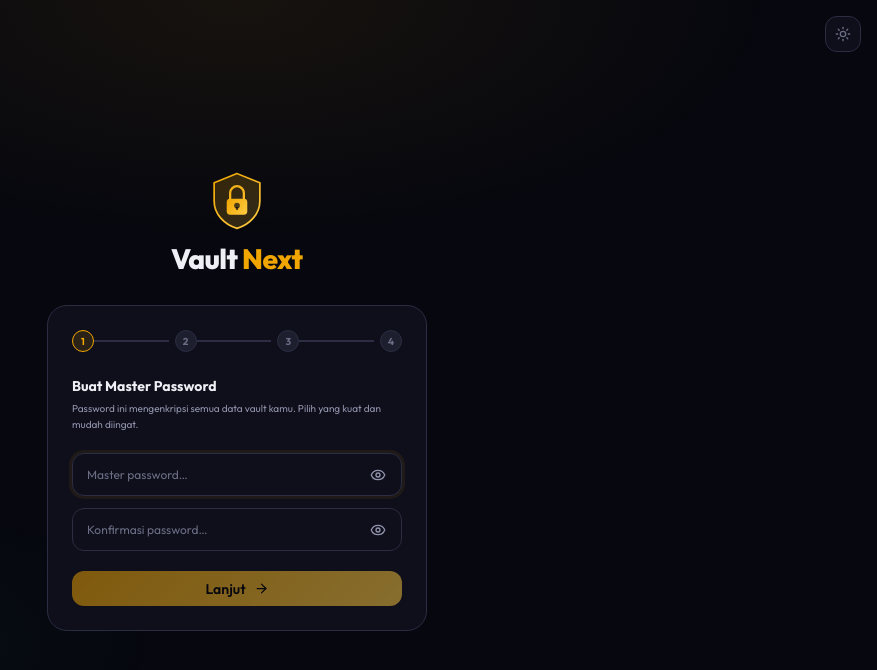
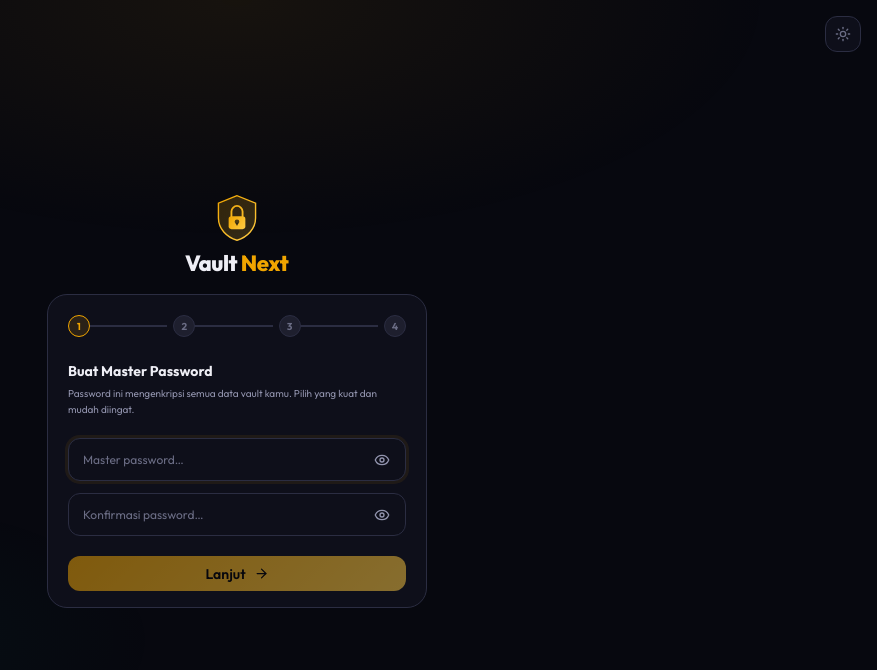
Before and after one commit to 13angganh/vault-next, a Next.js app: page / in a window 1280 px wide. Shown: the top 670 px of the page, without its empty margins (403-1280 px from the left). Built offline with nearby package versions, Linux system fonts and the light colour scheme.

Commit message:
aaaaaaaaaaaaaaaaaaaaaaaaaaaaaaaaaaaaaaaaaaaaaaaaaaaaaaaaaaaaaaaaaaaaaaaaaaaaaaaaaaaaaaaaaaaaaaaaaaaaaaaaaaaaaaaaaaaaaaaaaaaaaaaa

```diff
--- a/components/lock/BiometricHintModal.tsx
+++ b/components/lock/BiometricHintModal.tsx
@@ -57,7 +57,7 @@ export function BiometricHintModal({
   masterPw,
   onSuccess,
 }: BiometricHintModalProps) {
-  const [step,    setStep]    = useState<'idle' | 'loading' | 'success' | 'error'>('idle');
+  const [step,    setStep]    = useState<'idle' | 'loading' | 'success' | 'error' | 'session_expired'>('idle');
   const [errMsg,  setErrMsg]  = useState('');
   const supported = isWebAuthnSupported();
 
@@ -139,7 +139,11 @@ export function BiometricHintModal({
 
       /* Ambil master password dari sessionStorage */
       const pw = sessionStorage.getItem(SS_KEY);
-      if (!pw) throw new Error('Sesi berakhir. Masuk dengan PIN atau master password sekali lagi untuk mengaktifkan biometrik.');
+      if (!pw) {
+        // Session habis — credential ada tapi master pw belum di-cache
+        // Ini normal terjadi saat browser/tab baru dibuka
+        throw new Error('session_expired');
+      }
 
       setStep('success');
       setTimeout(() => {
@@ -150,6 +154,10 @@ export function BiometricHintModal({
       const e = err as Error;
       if (e.name === 'NotAllowedError') {
         setErrMsg('Verifikasi biometrik ditolak atau dibatalkan.');
+      } else if (e.message === 'session_expired') {
+        setErrMsg('Sesi biometrik belum aktif. Masuk sekali dengan PIN atau master password terlebih dahulu — sidik jari akan aktif kembali setelahnya.');
+        setStep('session_expired');
+        return;
       } else {
         setErrMsg(e.message || 'Verifikasi gagal.');
       }
@@ -312,6 +320,28 @@ export function BiometricHintModal({
           </div>
         )}
 
+
+        {/* Session expired — informatif, arahkan ke master pw */}
+        {step === 'session_expired' && (
+          <div style={{ display: 'flex', flexDirection: 'column', gap: 'var(--space-4)' }}>
+            <div style={{
+              display: 'flex', alignItems: 'flex-start', gap: 8,
+              padding: '12px 14px',
+              background: 'rgba(245,158,11,0.07)',
+              border: '1px solid rgba(245,158,11,0.25)',
+              borderRadius: 'var(--radius-md)',
+            }}>
+              <Fingerprint size={16} style={{ color: 'var(--gold)', flexShrink: 0, marginTop: 2 }} />
+              <span style={{ fontSize: 'var(--text-xs)', color: 'var(--muted2)', lineHeight: 1.7 }}>
+                {errMsg}
+              </span>
+            </div>
+            <button className="btn btn-gold" style={{ width: '100%' }} onClick={onClose}>
+              Masuk dengan PIN / Password
+            </button>
+          </div>
+        )}
+
         {/* Error */}
         {step === 'error' && (
           <div style={{ display: 'flex', flexDirection: 'column', gap: 'var(--space-4)' }}>
--- a/components/lock/LockScreen.tsx
+++ b/components/lock/LockScreen.tsx
@@ -31,12 +31,16 @@ import {
   getVaultHint,
 } from '@/lib/vaultService';
 import type { UnlockPayload } from '@/lib/vaultService';
-/* Helper: cek apakah biometrik sudah pernah didaftarkan */
-function hasBiometricRegistered(): boolean {
+/* Helper: cek apakah biometrik credential sudah terdaftar di perangkat */
+function hasBiometricCredential(): boolean {
   if (typeof window === 'undefined') return false;
-  return !!localStorage.getItem('vault_bio_cred') &&
-    !!sessionStorage.getItem('vault_ss_mpw') &&
-    !!window.PublicKeyCredential;
+  return !!localStorage.getItem('vault_bio_cred') && !!window.PublicKeyCredential;
+}
+
+/* Helper: apakah session aktif (master pw tersimpan sementara) */
+function hasBiometricSession(): boolean {
+  if (typeof window === 'undefined') return false;
+  return !!sessionStorage.getItem('vault_ss_mpw');
 }
 
 type Panel = 'pin' | 'master' | 'seed' | 'recovery' | 'setup';
@@ -202,7 +206,7 @@ export function LockScreen({ onUnlocked }: LockScreenProps) {
 
         {/* Logo */}
         <div className="lock-logo-wrap">
-          <VaultIcon size={64} />
+          <VaultIcon size={52} />
           <h1 className="lock-title">
             Vault <span className="lock-title__accent">Next</span>
           </h1>
@@ -241,12 +245,13 @@ export function LockScreen({ onUnlocked }: LockScreenProps) {
                 error={error}
               />
 
-              <div className="lock-panel__links">
+              <div className="lock-panel__links lock-panel__links--row">
                 <button className="lock-link" onClick={() => goPanel('master')}>
-                  <KeyRound size={13} /> Gunakan Master Password
+                  Master Password
                 </button>
+                <span className="lock-link-dot">·</span>
                 <button className="lock-link" onClick={() => goPanel('seed')}>
-                  <KeyRound size={13} /> Masuk via Seed Phrase
+                  Seed Phrase
                 </button>
               </div>
             </div>
@@ -385,7 +390,7 @@ export function LockScreen({ onUnlocked }: LockScreenProps) {
               <button className="lock-link lock-link--muted" onClick={() => goPanel('setup')}>
                 <Plus size={13} /> Setup Vault Baru
               </button>
-              {hasBiometricRegistered() && (
+              {hasBiometricCredential() && (
                 <button
                   className="lock-bio-btn"
                   onClick={() => setShowBiometric(true)}
@@ -395,7 +400,7 @@ export function LockScreen({ onUnlocked }: LockScreenProps) {
                   <span>Sidik Jari</span>
                 </button>
               )}
-              {!hasBiometricRegistered() && (
+              {!hasBiometricCredential() && (
                 <button className="lock-link lock-link--muted"
                   onClick={() => setShowBiometric(true)} aria-label="Info biometrik">
                   <Fingerprint size={13} /> Biometrik
--- a/styles/globals.css
+++ b/styles/globals.css
@@ -3371,16 +3371,19 @@ button:active:not(:disabled),
    ═══════════════════════════════════════════════════════════════ */
 
 .lock-screen {
-  min-height: 100dvh;
+  height: 100dvh;
+  height: calc(var(--vh, 1vh) * 100);
   display: flex;
   flex-direction: column;
   align-items: center;
   justify-content: center;
   background: var(--bg);
-  padding: var(--space-6) var(--space-4);
-  padding-top: calc(var(--space-6) + env(safe-area-inset-top));
+  padding: var(--space-4) var(--space-4);
+  padding-top: calc(var(--space-4) + env(safe-area-inset-top));
+  padding-bottom: calc(var(--space-4) + env(safe-area-inset-bottom));
   position: relative;
   overflow: hidden;
+  gap: 0;
 }
 
 /* Ambient glow background */
@@ -3420,15 +3423,16 @@ button:active:not(:disabled),
   display: flex;
   flex-direction: column;
   align-items: center;
-  gap: var(--space-3);
-  margin-bottom: var(--space-8);
+  gap: var(--space-2);
+  margin-bottom: var(--space-5);
   position: relative;
   z-index: 1;
   animation: fadeScaleIn 0.5s cubic-bezier(0.34, 1.3, 0.64, 1) both;
+  flex-shrink: 0;
 }
 
 .lock-title {
-  font-size: var(--text-2xl);
+  font-size: var(--text-xl);
   font-weight: 800;
   color: var(--text);
   letter-spacing: var(--ls-tight);
@@ -3454,14 +3458,15 @@ button:active:not(:disabled),
   position: relative;
   z-index: 1;
   animation: fadeScaleIn 0.45s cubic-bezier(0.34, 1.2, 0.64, 1) 0.1s both;
+  flex-shrink: 1;
 }
 
 /* ── Panel ── */
 .lock-panel {
-  padding: var(--space-6);
+  padding: var(--space-5) var(--space-5) var(--space-4);
   display: flex;
   flex-direction: column;
-  gap: var(--space-4);
+  gap: var(--space-3);
 }
 
 .lock-panel__header {
@@ -4051,9 +4056,9 @@ button:active:not(:disabled),
   display: flex;
   align-items: center;
   justify-content: center;
-  gap: var(--space-4);
+  gap: var(--space-3);
   flex-wrap: wrap;
-  padding: var(--space-4) var(--space-5) var(--space-3);
+  padding: var(--space-3) var(--space-5) var(--space-3);
   border-top: 1px solid var(--border);
 }
 
```
